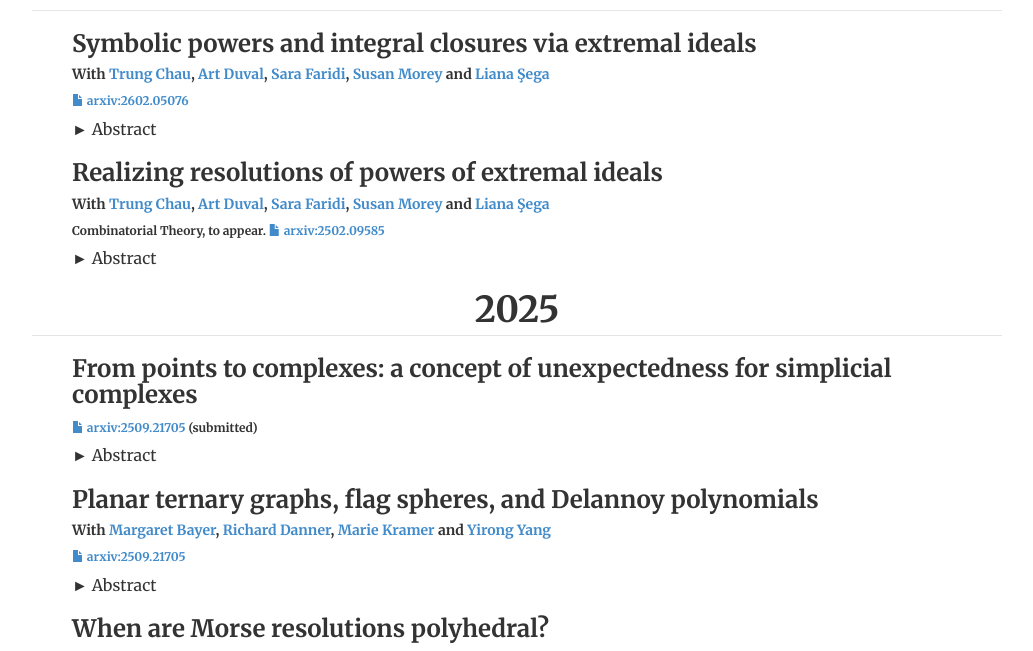
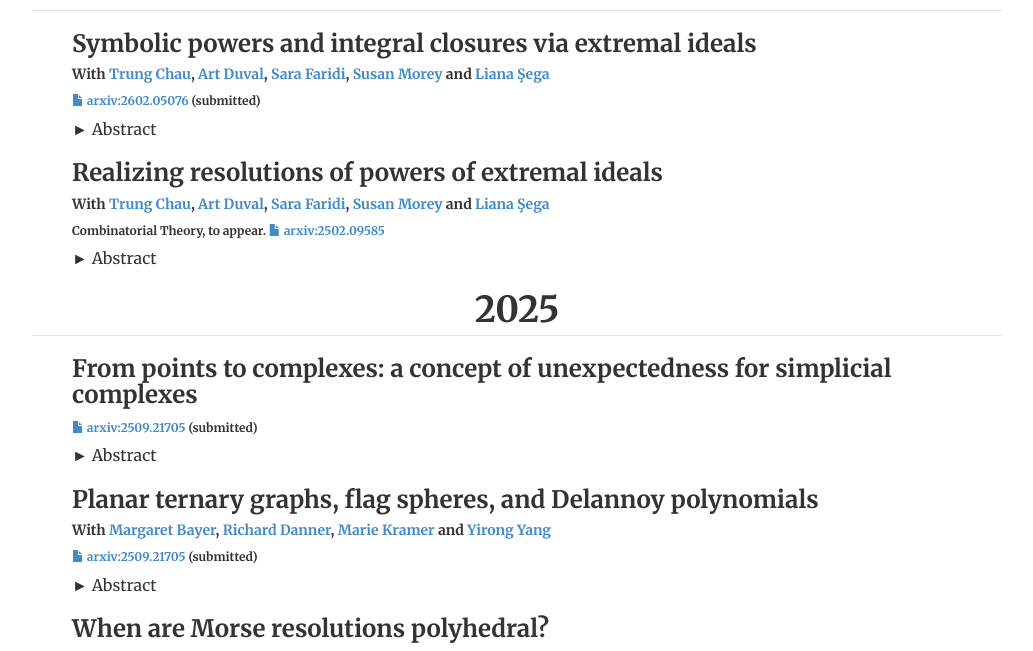
Before and after one commit to hollebenthiago/hollebenthiago.github.io, a Jekyll site: the page built from research/index.html, in a window 1280 px wide. Shown: the part 145-796 px from the top of the page, without its empty margins (123-1156 px from the left). Built offline with Jekyll 4.4.1, drawn with Linux system fonts in a browser that asks for light colours.

Commit message:
including submitted

```diff
--- a/research/index.html
+++ b/research/index.html
@@ -25,7 +25,7 @@
                     <h5>
                         With <a href="https://trungchaumath.github.io/">Trung Chau</a>, <a href="https://www.math.utep.edu/faculty/duval/home.html">Art Duval</a>, <a href="https://www.mathstat.dal.ca/~faridi/">Sara Faridi</a>, <a href="https://faculty.txst.edu/profile/1922542">Susan Morey</a> and <a href="https://s.web.umkc.edu/segal/">Liana Şega</a>
                     </h5>
-                    <h6><a href="https://arxiv.org/abs/2602.05076"><i class="glyphicon glyphicon-file"></i> arxiv:2602.05076</a></h6>
+                    <h6><a href="https://arxiv.org/abs/2602.05076"><i class="glyphicon glyphicon-file"></i> arxiv:2602.05076</a> (submitted)</h6>
                     <details class=styled>
                         <summary>
                             Abstract
@@ -97,7 +97,7 @@
                     <h5>
                         With <a href="https://bayer.ku.edu/">Margaret Bayer</a>, <a href="https://www.linkedin.com/in/richard-danner-a4687b18">Richard Danner</a>, <a href="https://sites.google.com/view/mariekramer">Marie Kramer</a> and <a href="https://sites.google.com/view/yirongyang/home">Yirong Yang</a>
                     </h5>
-                    <h6><a href="https://arxiv.org/pdf/2509.21705"><i class="glyphicon glyphicon-file"></i> arxiv:2509.21705</a></h6>
+                    <h6><a href="https://arxiv.org/pdf/2509.21705"><i class="glyphicon glyphicon-file"></i> arxiv:2509.21705</a> (submitted)</h6>
                     <details class="styled">
                         <summary>
                             Abstract
```
Also changed, not shown: 4 other files.
